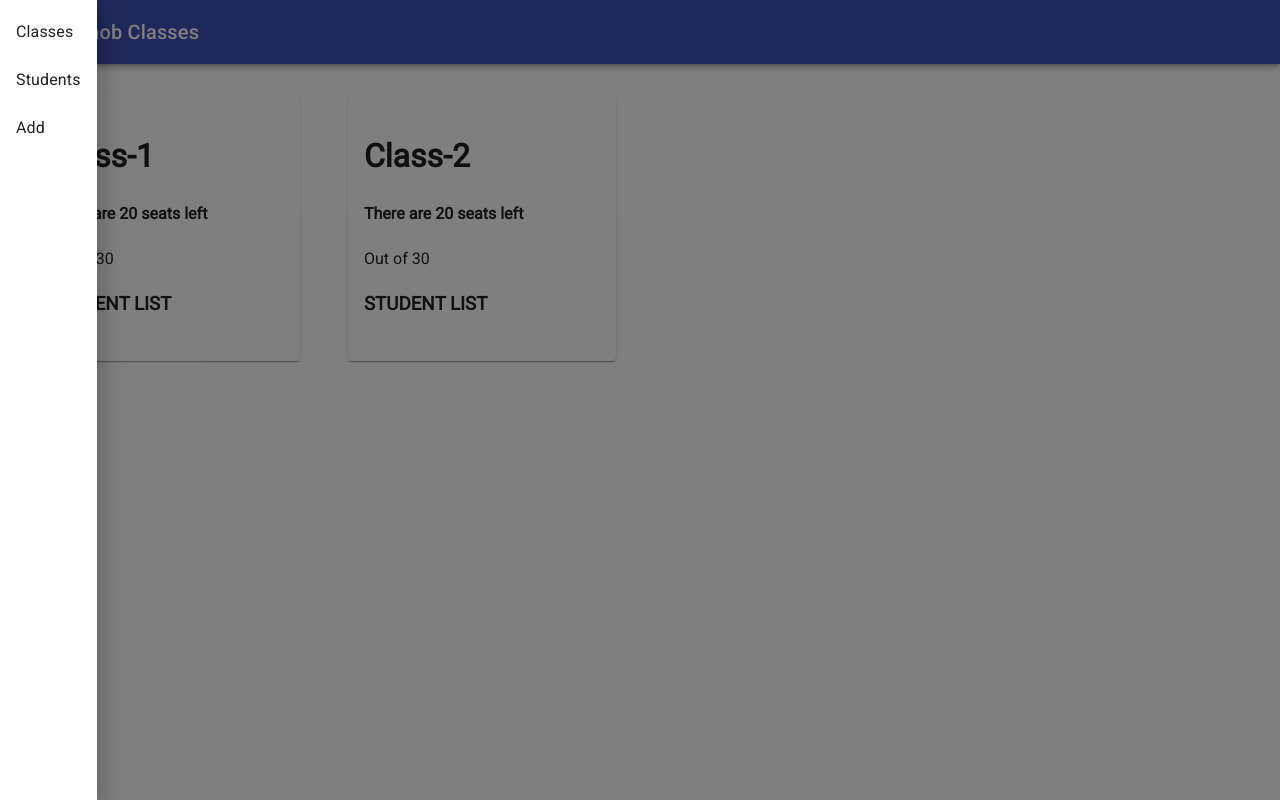
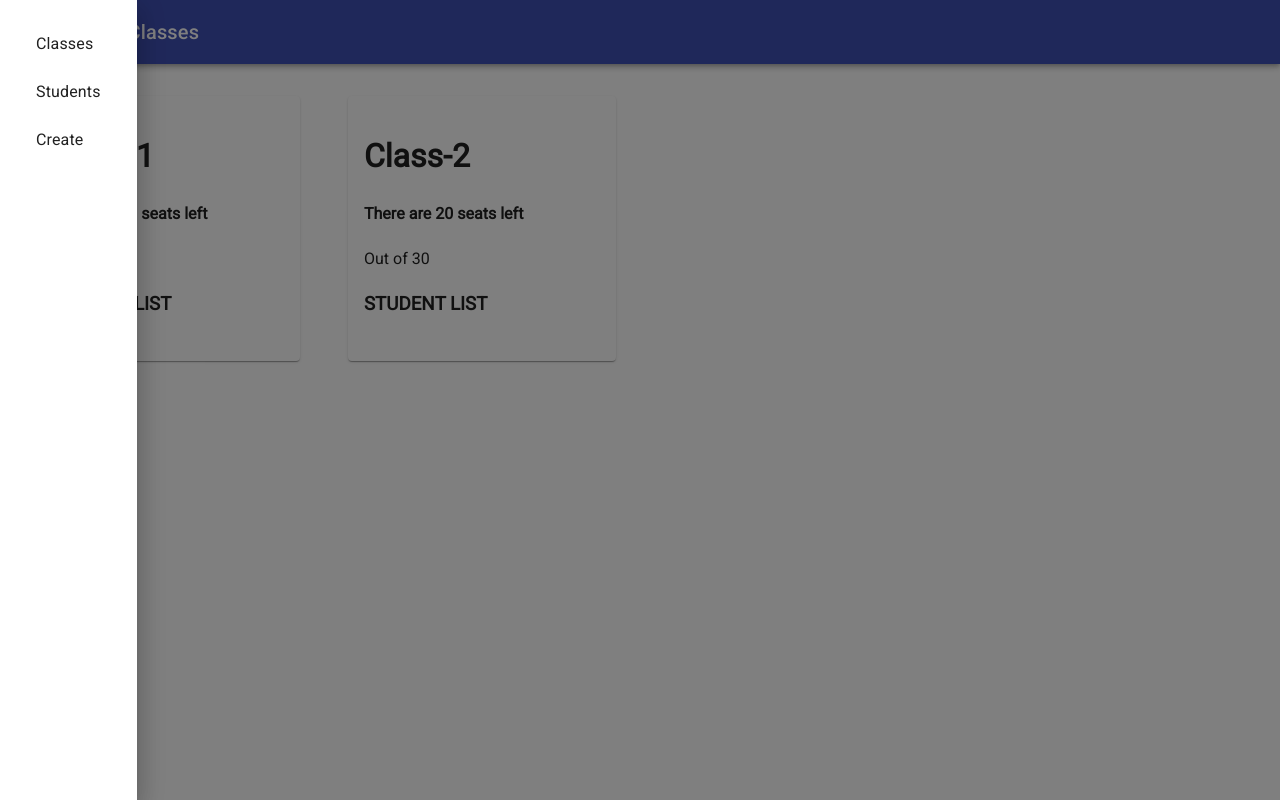
Before and after one commit to LirazGanon/bezefer-frontend-react, a React (Create React App) app: page / in a window 1280 px wide. Both pictures are taken after a click on the button "menu". Built offline with nearby package versions, Linux system fonts and the light colour scheme.

Commit message:
feat(LedtDrawer):fix close navigation whem btn clicked

```diff
--- a/src/components/LeftDrawer/LeftDrawer.tsx
+++ b/src/components/LeftDrawer/LeftDrawer.tsx
@@ -1,10 +1,10 @@
 import * as React from "react";
 import Drawer from "@mui/material/Drawer";
 import List from "@mui/material/List";
-import ListItem from "@mui/material/ListItem";
-import ListItemIcon from "@mui/material/ListItemIcon";
 import ListItemText from "@mui/material/ListItemText";
 import { Link } from "react-router-dom";
+import { ListItemButton } from "@mui/material";
+import * as S from "./LeftDrawerStyle";
 
 const LeftDrawer: React.FC<{ open: boolean; onClose: () => void }> = ({
   open,
@@ -12,17 +12,17 @@ const LeftDrawer: React.FC<{ open: boolean; onClose: () => void }> = ({
 }) => {
   return (
     <Drawer open={open} onClose={onClose}>
-      <List>
-        <ListItem button component={Link} to="/">
+      <S.MenuList>
+        <ListItemButton onClick={onClose} component={Link} to="/">
           <ListItemText primary="Classes" />
-        </ListItem>
-        <ListItem button component={Link} to="/student">
+        </ListItemButton>
+        <ListItemButton onClick={onClose} component={Link} to="/student">
           <ListItemText primary="Students" />
-        </ListItem>
-        <ListItem button component={Link} to="/add">
-          <ListItemText primary="Add" />
-        </ListItem>
-      </List>
+        </ListItemButton>
+        <ListItemButton onClick={onClose} component={Link} to="/add">
+          <ListItemText primary="Create" />
+        </ListItemButton>
+      </S.MenuList>
     </Drawer>
   );
 };
--- /dev/null
+++ b/src/components/LeftDrawer/LeftDrawerStyle.ts
@@ -0,0 +1,9 @@
+import { List, styled } from "@mui/material";
+
+export const MenuList = styled(List)({
+  padding: "20px",
+  "& *": {
+    fontSize: "1.15rem",
+    fontFamily: "Roboto, sans-serif",
+  },
+});
```
